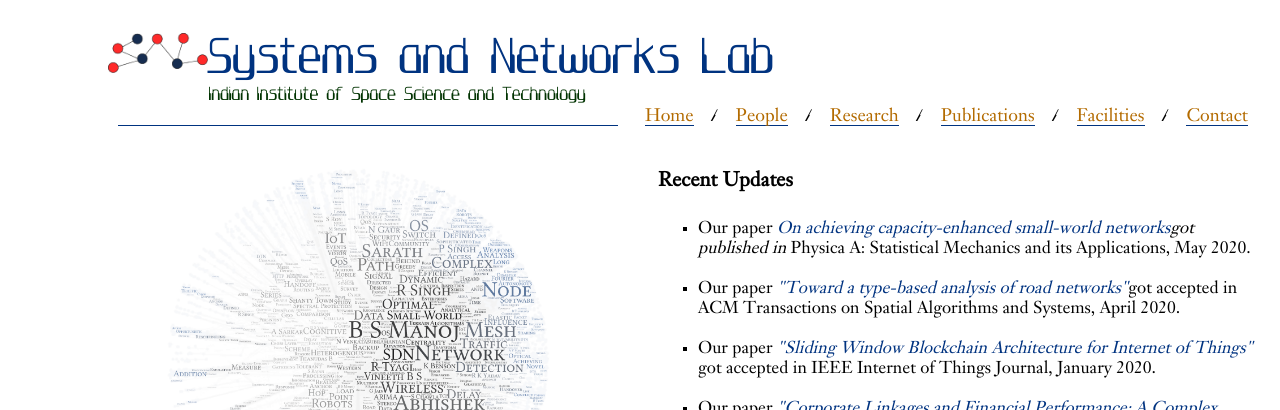
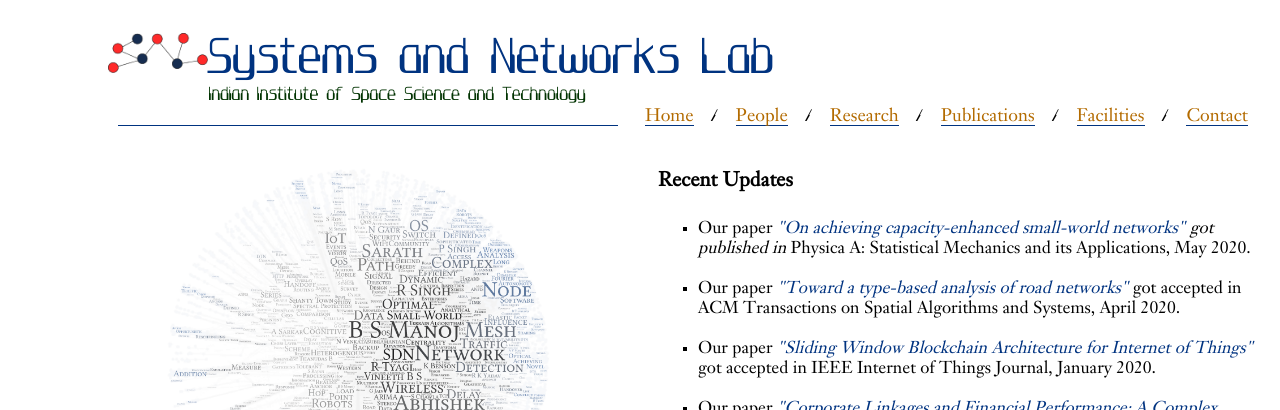
Before and after one commit to iist-sysnet/iist-sysnet.github.io, a Jekyll site: the page built from index.md, in a window 1280 px wide. Shown: the top 410 px of the page. Built offline with Jekyll 4.4.1, drawn with Linux system fonts in a browser that asks for light colours.

```diff
--- a/_layouts/default.html
+++ b/_layouts/default.html
@@ -38,8 +38,8 @@
 	<div id="recentarticle">
 	<h4>Recent Updates</h4>
 	<ul>
-		<li>Our paper <i><a href="https://doi.org/10.1016/j.physa.2020.124729" target="_blank">On achieving capacity-enhanced small-world networks</a>got published in</i> Physica A: Statistical Mechanics and its Applications, May 2020.</li><br>
-		<li>Our paper <i><a href="https://dl.acm.org/doi/10.1145/3397579" target="_blank">"Toward a type-based analysis of road networks"</a></i>got accepted in ACM Transactions on Spatial Algorithms and Systems, April 2020.</li><br>
+		<li>Our paper <i><a href="https://doi.org/10.1016/j.physa.2020.124729" target="_blank">"On achieving capacity-enhanced small-world networks"</a> got published in</i> Physica A: Statistical Mechanics and its Applications, May 2020.</li><br>
+		<li>Our paper <i><a href="https://dl.acm.org/doi/10.1145/3397579" target="_blank">"Toward a type-based analysis of road networks"</a></i> got accepted in ACM Transactions on Spatial Algorithms and Systems, April 2020.</li><br>
 		<li>Our paper <i><a href="https://doi.org/10.1109/JIOT.2020.2967119" target="_blank">"Sliding Window Blockchain Architecture for Internet of Things"</a></i> got accepted in IEEE Internet of Things Journal, January 2020.</li><br>
 		<li>Our paper <i><a href="https://doi.org/10.1109/TCSS.2019.2960799" target="_blank">"Corporate Linkages and Financial Performance: A Complex Network Analysis of Indian Firms"</a></i> got accepted in IEEE Transactions on Computational Social Systems, 2019.</li><br>
 
```
